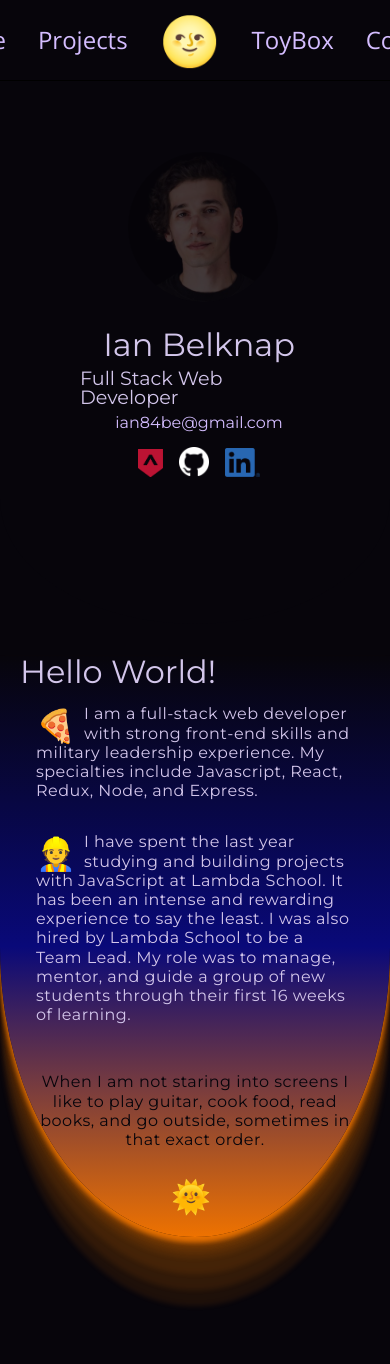
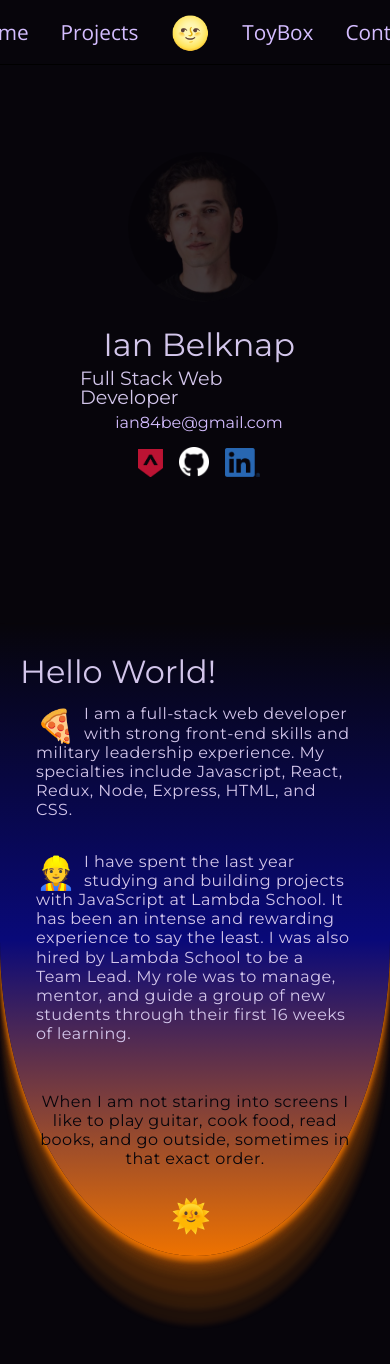
Before and after one commit to Ian84Be/portfolio-react, a React (Create React App) app: page / in a window 390 px wide. Shown: the top 1364 px of the page. Built offline with nearby package versions, Linux system fonts and the light colour scheme.

Commit message:
adjust text and responsive styles, trim dead code

```diff
--- a/src/components/About.js
+++ b/src/components/About.js
@@ -14,7 +14,7 @@ const About = () => {
           <p>
             I am a full-stack web developer with strong front-end skills and
             military leadership experience. My specialties include Javascript,
-            React, Redux, Node, and Express.
+            React, Redux, Node, Express, HTML, and CSS.
           </p>
         </div>
 
--- a/src/scss/About.scss
+++ b/src/scss/About.scss
@@ -12,7 +12,10 @@
   );
   border-bottom-left-radius: 50% 50%;
   border-bottom-right-radius: 50% 50%;
-
+  display: flex;
+  padding-top: 2rem;
+  width: 100%;
+  z-index: 12;
   // prettier-ignore
   box-shadow:
 	 0 0.33rem 0.33rem hsla(29, 100%, 47%, 0.91),
@@ -23,11 +26,6 @@
 	 0 2.33rem 0.33rem hsla(29, 100%, 47%, 0.1),
 	 0 3.33rem 0.33rem hsla(29, 100%, 47%, 0.1),
 	 0 4.33rem 0.33rem hsla(29, 100%, 47%, 0.1);
-  display: flex;
-  margin-top: 2rem;
-  // padding-bottom: 8rem;
-  width: 100%;
-  z-index: 12;
 
   .About__body {
     display: flex;
--- a/src/scss/App.scss
+++ b/src/scss/App.scss
@@ -28,8 +28,7 @@ body {
     flex-direction: column;
     font-size: 1rem;
     font-family: 'Montserrat', sans-serif;
-    // margin: 70px 1rem;
-    padding-bottom: 8rem;
+    padding-bottom: 80rem;
   }
 }
 
--- a/src/scss/NavBar.scss
+++ b/src/scss/NavBar.scss
@@ -19,6 +19,9 @@
     font-size: 1.5rem;
     margin: 0 1rem;
     text-decoration: none;
+    @media (max-width: 580px) {
+      font-size: 1.3rem;
+    }
     &:hover {
       color: $dark-link-hover;
     }
@@ -31,5 +34,8 @@
     cursor: pointer;
     font-size: 3rem;
     margin: 0 1rem;
+    @media (max-width: 580px) {
+      font-size: 2rem;
+    }
   }
 }
--- a/src/scss/Profile.scss
+++ b/src/scss/Profile.scss
@@ -4,8 +4,6 @@
   align-items: center;
   justify-content: center;
   background: $dark-bg;
-  border-bottom-left-radius: 50% 20%;
-  border-bottom-right-radius: 50% 20%;
   display: flex;
   padding: 4rem 0;
   width: 100%;
@@ -14,7 +12,6 @@
 
 .Profile__body {
   align-items: center;
-  // background: $dark-section-bg;
   border-radius: 8px;
 
   display: flex;
@@ -53,26 +50,7 @@
     font-size: 1.2rem;
   }
 
-  .brackets__container {
-    // border: 1px solid red;
-    display: flex;
-
-    .bigredbrackets {
-      color: $dark-bg;
-      font-size: 10rem;
-      margin-top: -1rem;
-    }
-    .brackets__body {
-      // border: 1px solid white;
-      justify-content: center;
-      display: flex;
-      flex-direction: column;
-    }
-  }
-
   .icons {
-    // border: 1px solid red;
-    // padding: 8px 0;
     img {
       cursor: pointer;
       margin: 8px;
@@ -92,7 +70,6 @@
 }
 
 .Profile__right-side {
-  // border: 1px solid red;
   margin-left: 16px;
   padding: 16px;
   img {
```
Lines whose indentation alone changed are shown as unchanged.
